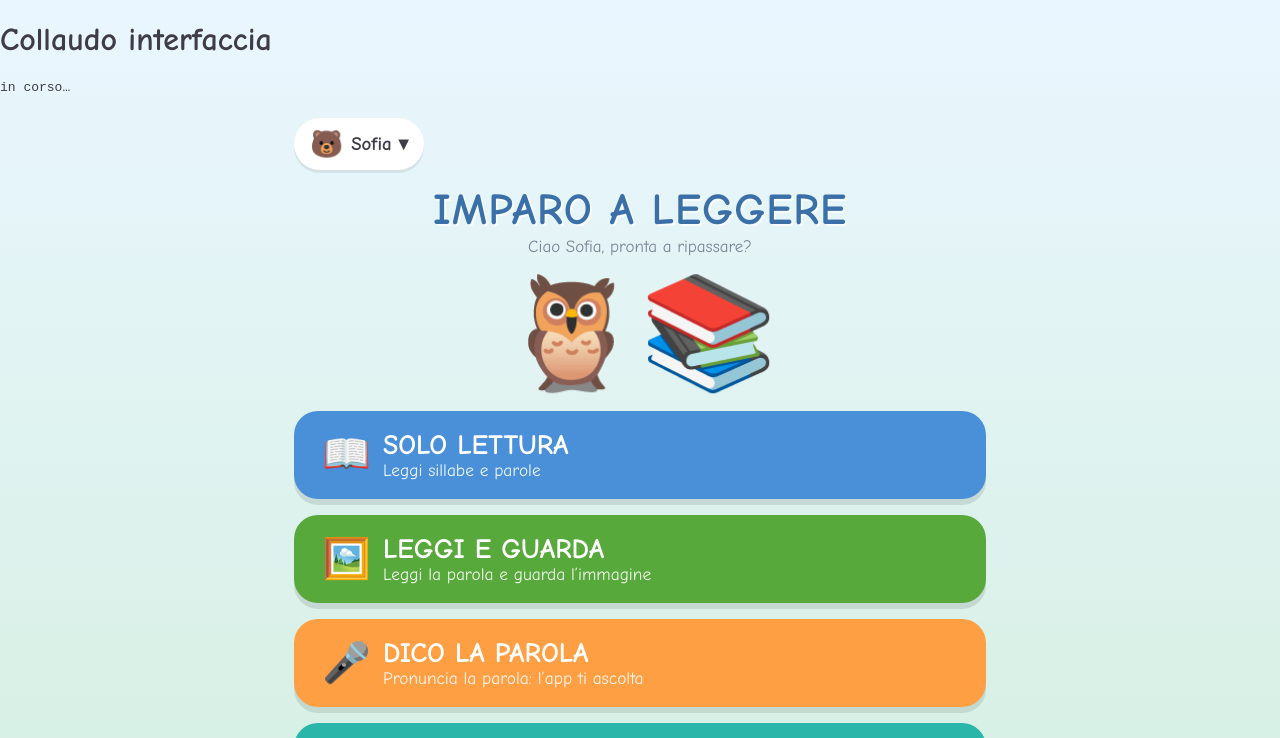
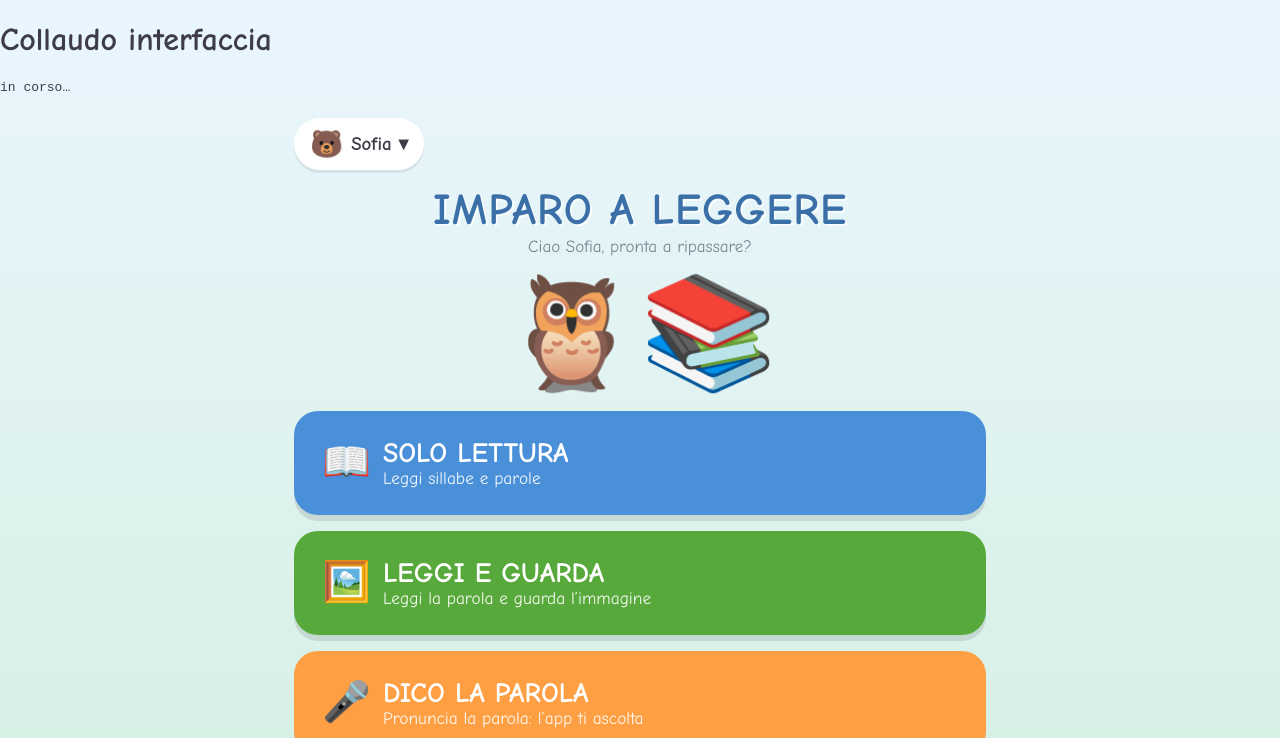
Before and after one commit to Oscuro86Bad/imparo-a-leggere, a plain HTML site: page uitest.html in a window 1280 px wide. Both pictures are taken after a click on the button "🏠 Menu". Shown: the top 738 px of the page. Drawn offline with Linux system fonts and the light colour scheme.

Commit message:
Home: PAROLE PERSONALIZZATE prima delle sezioni nuove; sezioni tutte della stessa altezza (testo non piu schiacciato, niente badge nella lista); sw v26

```diff
--- a/css/style.css
+++ b/css/style.css
@@ -157,8 +157,17 @@ body {
 
 /* ---------- Menu principale ---------- */
 .menu { display: flex; flex-direction: column; gap: 16px; margin-top: 6px; }
-.menu .btn { justify-content: flex-start; text-align: left; padding-left: 28px; }
-.menu .btn .txt { display: flex; flex-direction: column; }
+/* tutte le sezioni hanno la stessa altezza: il testo occupa lo spazio libero
+   e va a capo solo all'interno della sua colonna (mai schiacciato) */
+.menu .btn {
+  justify-content: flex-start;
+  text-align: left;
+  padding-left: 28px;
+  flex-wrap: nowrap;
+  min-height: 104px;
+}
+.menu .btn .txt { display: flex; flex-direction: column; flex: 1 1 auto; min-width: 0; }
+.menu .btn .txt > span:first-child { line-height: 1.12; }
 .menu .btn .small { font-size: 0.62em; font-weight: normal; opacity: 0.92; }
 .line-title { display: inline-flex; align-items: center; gap: 8px; flex-wrap: wrap; }
 
--- a/js/ui/home.js
+++ b/js/ui/home.js
@@ -36,29 +36,17 @@ IAL.Home = (function () {
         el('span', { class: 'emoji' }, ['🔍']),
         el('span', { class: 'txt' }, ['VEDI E SCEGLI', el('span', { class: 'small' }, ['Indovina l’inizio della parola'])])
       ]),
+      el('button', { class: 'btn btn-purple btn-block', onclick: function () { IAL.Custom.show(); } }, [
+        el('span', { class: 'emoji' }, ['📝']),
+        el('span', { class: 'txt' }, ['PAROLE PERSONALIZZATE', el('span', { class: 'small' }, ['Le parole scelte da te, in ordine casuale'])])
+      ]),
       el('button', { class: 'btn btn-pink btn-block', onclick: function () { IAL.Listen.show(); } }, [
         el('span', { class: 'emoji' }, ['🎧']),
-        el('span', { class: 'txt' }, [
-          el('span', { class: 'line-title' }, [
-            el('span', {}, ['ASCOLTA E SELEZIONA']),
-            el('span', { class: 'cloud-badge' }, ['(NEW-BETA)'])
-          ]),
-          el('span', { class: 'small' }, ['Ascolta la parola e scegli quella giusta'])
-        ])
+        el('span', { class: 'txt' }, ['ASCOLTA E SELEZIONA', el('span', { class: 'small' }, ['Ascolta la parola e scegli quella giusta'])])
       ]),
       el('button', { class: 'btn btn-brown btn-block', onclick: function () { IAL.Complete.show(); } }, [
         el('span', { class: 'emoji' }, ['✍️']),
-        el('span', { class: 'txt' }, [
-          el('span', { class: 'line-title' }, [
-            el('span', {}, ['COMPLETA LA PAROLA']),
-            el('span', { class: 'cloud-badge' }, ['(NEW-BETA)'])
-          ]),
-          el('span', { class: 'small' }, ['Scrivi con il dito le lettere che mancano'])
-        ])
-      ]),
-      el('button', { class: 'btn btn-purple btn-block', onclick: function () { IAL.Custom.show(); } }, [
-        el('span', { class: 'emoji' }, ['📝']),
-        el('span', { class: 'txt' }, ['PAROLE PERSONALIZZATE', el('span', { class: 'small' }, ['Le parole scelte da te, in ordine casuale'])])
+        el('span', { class: 'txt' }, ['COMPLETA LA PAROLA', el('span', { class: 'small' }, ['Scrivi con il dito le lettere che mancano'])])
       ]),
       el('button', { class: 'btn btn-slate btn-block', onclick: function () { IAL.Parent.show(); } }, [
         el('span', { class: 'emoji' }, ['🔒']),
--- a/sw.js
+++ b/sw.js
@@ -4,7 +4,7 @@
  *   una sola ricarica della pagina basta per vedere gli aggiornamenti.
  * - OFFLINE: usa la copia salvata in cache.
  */
-const CACHE_NAME = 'imparo-a-leggere-v25';
+const CACHE_NAME = 'imparo-a-leggere-v26';
 // Cache separata per i file del motore OCR (CDN): non vengono cancellati
 // a ogni aggiornamento dell'app, così la lettura da foto resta offline.
 const VENDOR_CACHE = 'imparo-a-leggere-vendor-v1';
--- a/uitest.html
+++ b/uitest.html
@@ -1,6 +1,6 @@
 <!DOCTYPE html>
 <html lang="it">
-<head><meta charset="UTF-8"><title>Collaudo UI</title><link rel="stylesheet" href="css/style.css?v=18"></head>
+<head><meta charset="UTF-8"><title>Collaudo UI</title><link rel="stylesheet" href="css/style.css?v=19"></head>
 <body>
 <h1>Collaudo interfaccia</h1>
 <pre id="summary">in corso…</pre>
@@ -14,7 +14,7 @@
 <script src="js/state/store.js?v=8"></script>
 <script src="js/engine/generator.js?v=11"></script>
 <script src="js/ui/components.js?v=15"></script>
-<script src="js/ui/home.js?v=12"></script>
+<script src="js/ui/home.js?v=13"></script>
 <script src="js/ui/reading.js?v=12"></script>
 <script src="js/ui/match.js?v=12"></script>
 <script src="js/ui/speech.js?v=12"></script>
@@ -50,14 +50,31 @@
   const cNames = menuBtns.map(b => (b.className.match(/btn-(\w+)/) || [])[1]).join(',');
   check('Home: ' + menuBtns.length + ' sezioni, ognuna con colore unico [' + cNames + ']', menuBtns.length === 8 && bgSet.size === 8);
 
+  // Home: PAROLE PERSONALIZZATE viene prima delle due sezioni nuove
+  const homeOrder = Array.from(document.querySelectorAll('.menu .btn .txt')).map(t => (t.firstChild.textContent || '').trim());
+  const iCustom = homeOrder.indexOf('PAROLE PERSONALIZZATE');
+  const iListen = homeOrder.indexOf('ASCOLTA E SELEZIONA');
+  const iComplete = homeOrder.indexOf('COMPLETA LA PAROLA');
+  check('Home: ordine [' + homeOrder.join(' → ') + ']',
+    iCustom !== -1 && iListen !== -1 && iComplete !== -1 && iCustom < iListen && iListen < iComplete);
+
+  // Home: tutte le sezioni della stessa altezza (niente sezioni "giganti")
+  const appEl = document.querySelector('.app');
+  const prevMax = appEl.style.maxWidth;
+  appEl.style.maxWidth = '720px';
+  await wait(40);
+  const homeHeights = Array.from(document.querySelectorAll('.menu .btn')).map(b => b.getBoundingClientRect().height);
+  appEl.style.maxWidth = prevMax;
+  check('Home: sezioni tutte della stessa altezza [' + homeHeights.map(h => Math.round(h)).join(',') + ']',
+    Math.max.apply(null, homeHeights) - Math.min.apply(null, homeHeights) <= 2);
+
   // Home: nomi aggiornati e niente punteggio in alto
   check('Home: la sezione si chiama PAROLE PERSONALIZZATE',
     body().indexOf('PAROLE PERSONALIZZATE') !== -1 && body().indexOf('PAROLE MIE') === -1);
-  check('Home: nuova sezione ASCOLTA E SELEZIONA con nuvoletta (NEW-BETA)',
-    body().indexOf('ASCOLTA E SELEZIONA') !== -1 && body().indexOf('(NEW-BETA)') !== -1);
-  check('Home: nuova sezione COMPLETA LA PAROLA con nuvoletta (NEW-BETA)',
-    body().indexOf('COMPLETA LA PAROLA') !== -1 &&
-    btnWith('COMPLETA LA PAROLA').textContent.indexOf('(NEW-BETA)') !== -1);
+  check('Home: nuova sezione ASCOLTA E SELEZIONA',
+    body().indexOf('ASCOLTA E SELEZIONA') !== -1);
+  check('Home: nuova sezione COMPLETA LA PAROLA',
+    body().indexOf('COMPLETA LA PAROLA') !== -1);
   const homeChips = Array.from(document.querySelectorAll('.topbar .chip')).map(c => c.textContent);
   check('Home: nessun punteggio stelline in alto [' + homeChips.join(' | ') + ']',
     homeChips.length === 1 && !homeChips.some(t => t.indexOf('⭐') !== -1));
```
Also changed, not shown: index.html (+2 -2 lines).
